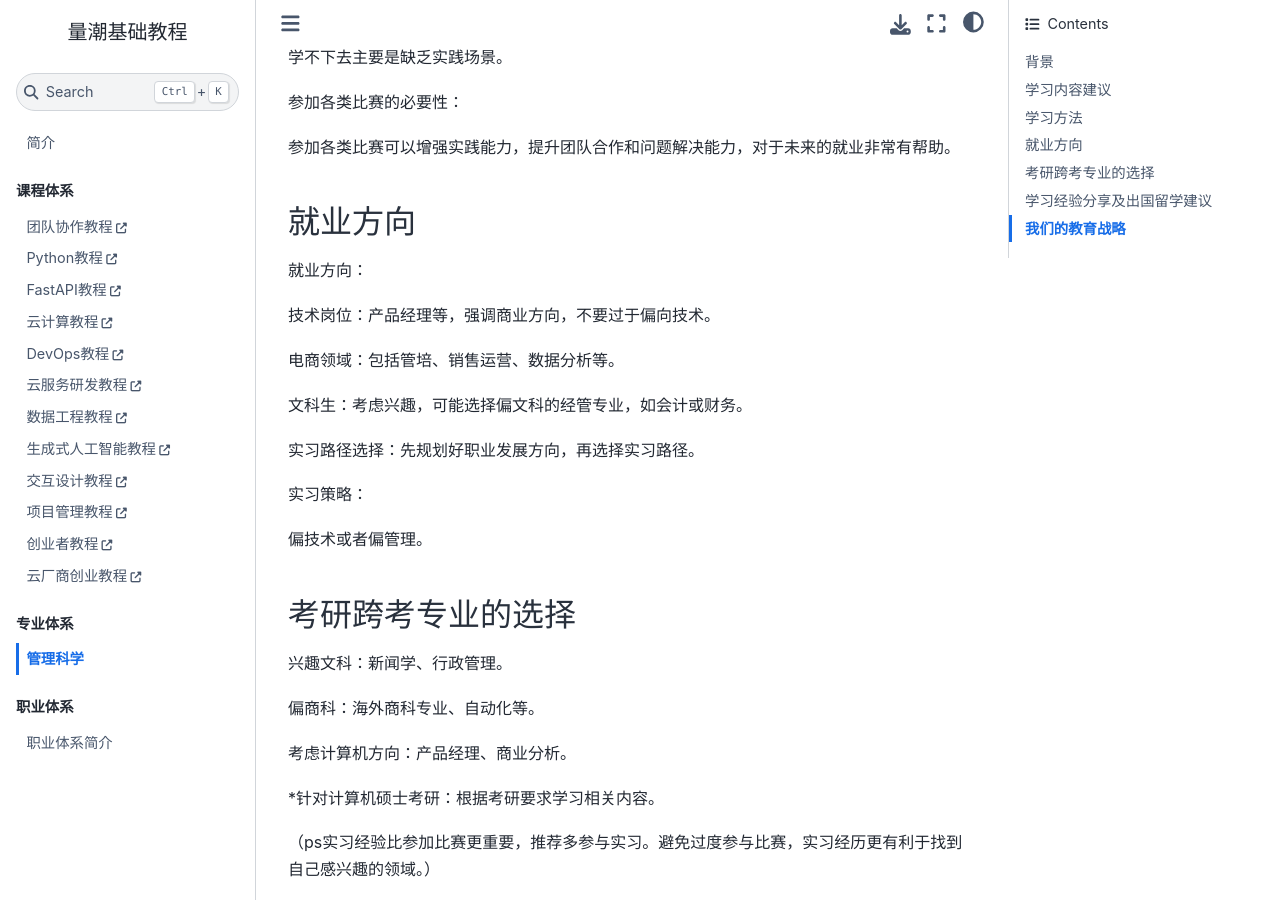
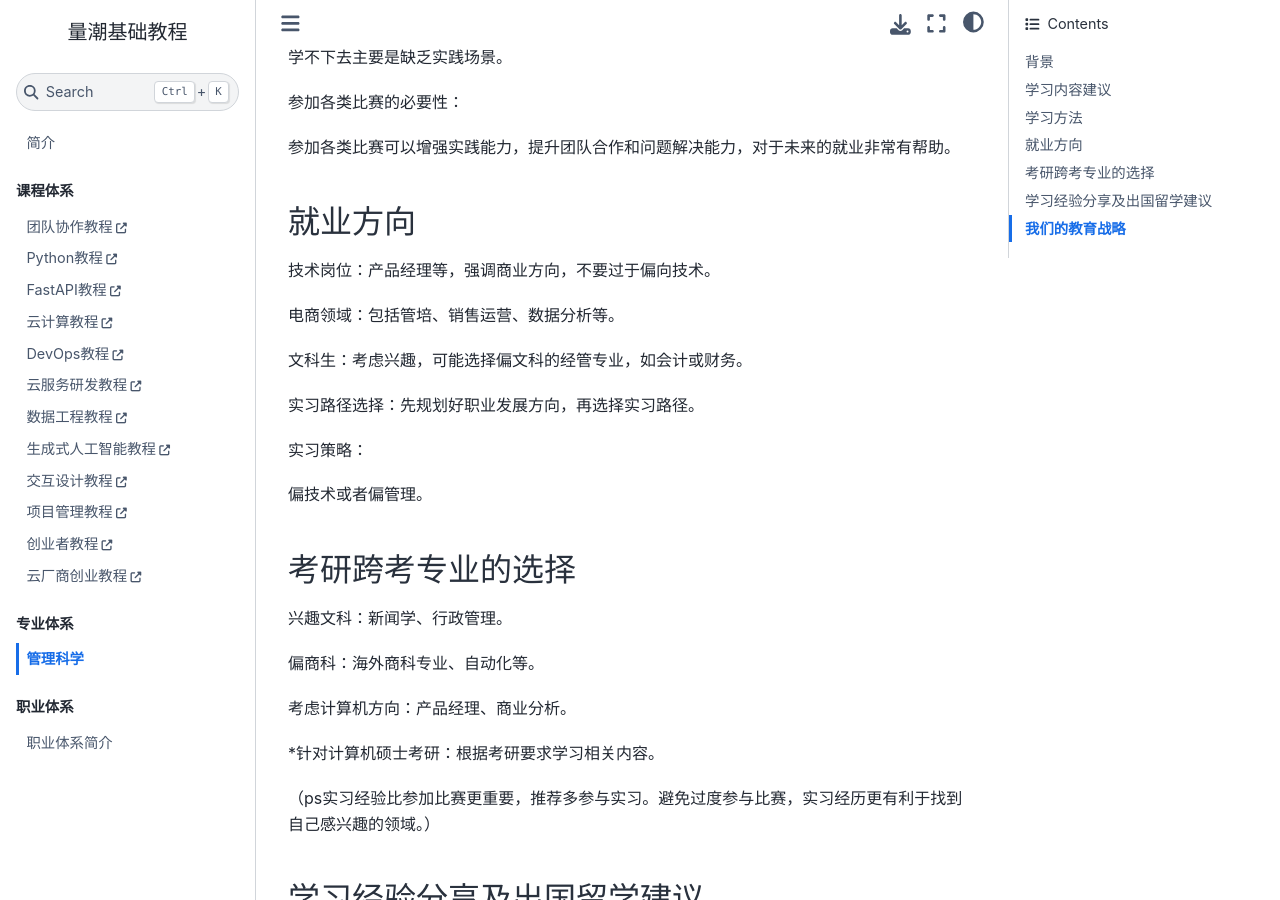
Before and after one commit to quanttide/quanttide-tutorial-of-readme, a Jupyter Book: the page built from specialties/management_science.md, in a window 1280 px wide and 900 px high, scrolled down 1524 px. Built offline with Jupyter Book 1.0.4 settings and Sphinx 7.4.7 and the Sphinx Book theme 1.1.4, drawn with Linux system fonts in a browser that asks for light colours.

Commit message:
Update management_science.md

```diff
--- a/specialties/management_science.md
+++ b/specialties/management_science.md
@@ -59,8 +59,6 @@ ps对商科知识没兴趣：学好当前专业，建议找兴趣相符的专业
 
 
 ## 就业方向
-
-就业方向：
 
 技术岗位：产品经理等，强调商业方向，不要过于偏向技术。
 
```
